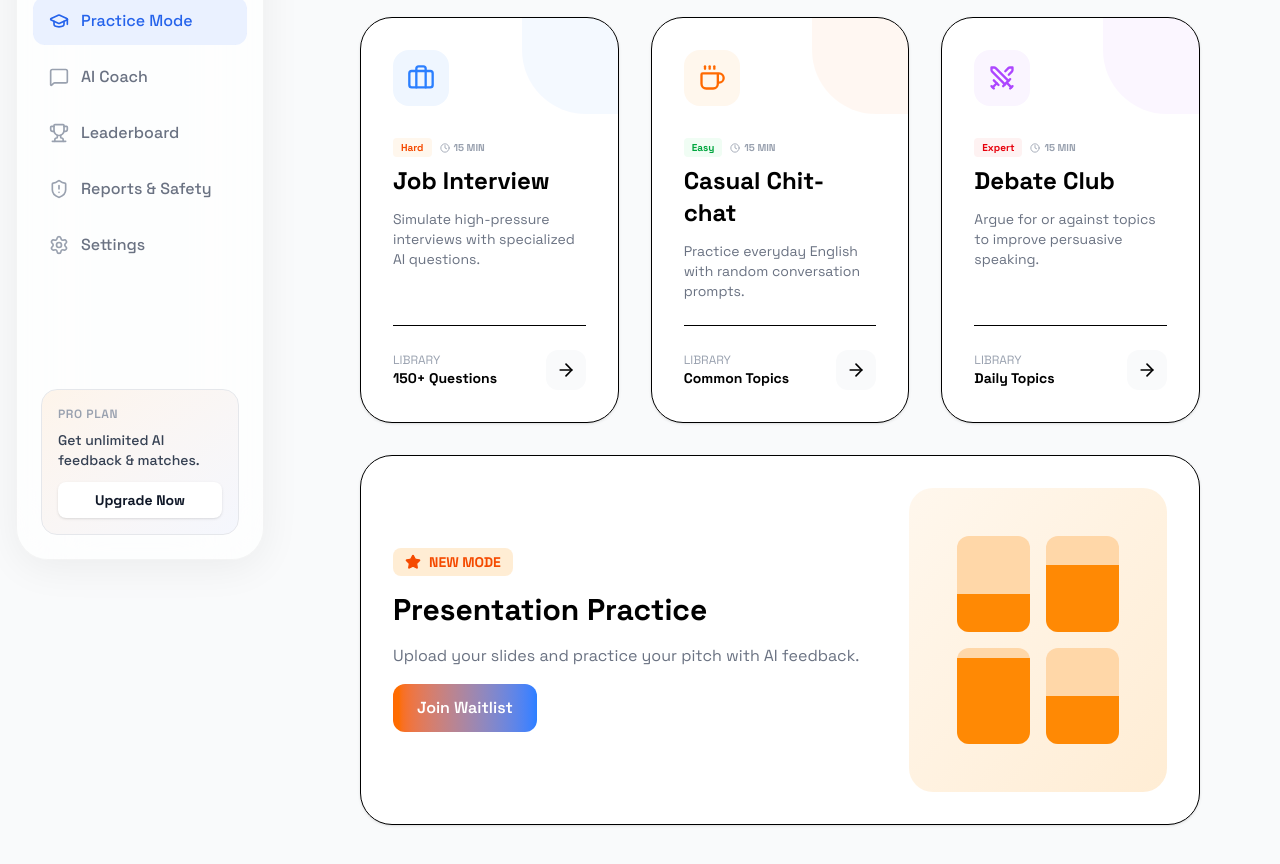
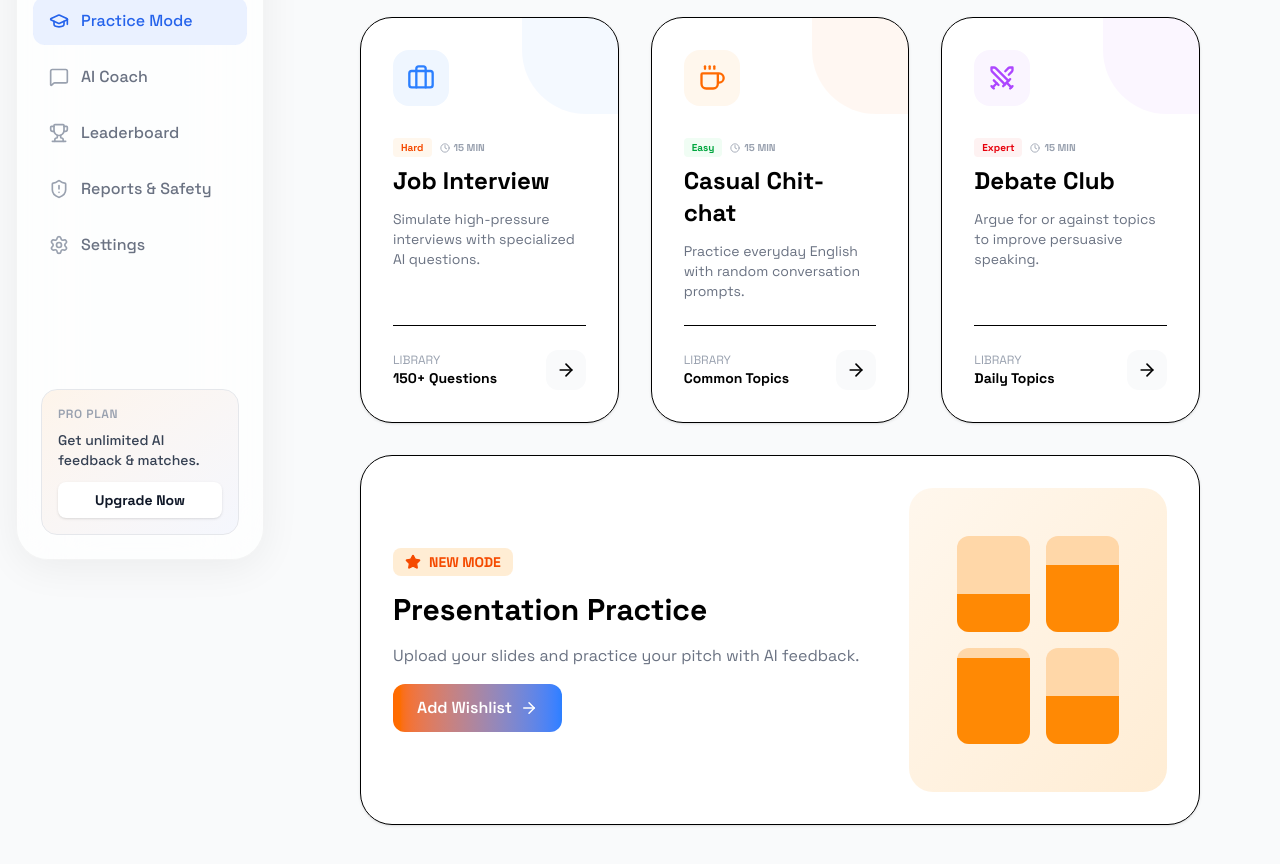
Before and after one commit to sadSanta-07/NoJudgement, a Next.js app: page /dashboard/practice in a window 1280 px wide. Shown: the part 224-1088 px from the top of the page. Built offline with nearby package versions, Linux system fonts and the light colour scheme; no server answers.

Commit message:
practice pages change

```diff
--- a/app/dashboard/practice/page.tsx
+++ b/app/dashboard/practice/page.tsx
@@ -18,7 +18,6 @@ import {
 import {
   useEffect,
   useId,
-  useRef,
   useState,
 } from "react";
 
@@ -52,6 +51,16 @@ const modes = [
   },
 ];
 
+const presentationMode = {
+  id: "presentation",
+  title: "Presentation Practice",
+  desc: "Upload your slides and practice your pitch with AI feedback.",
+  icon: Star,
+  color: "orange",
+  stats: "AI Feedback",
+  difficulty: "Medium",
+};
+
 const colorMap = {
   blue: {
     bg: "bg-blue-50",
@@ -81,8 +90,6 @@ export default function PracticeMode() {
 
   const id = useId();
 
-  const ref = useRef<HTMLDivElement>(null);
-
   useEffect(() => {
     function onKeyDown(event: KeyboardEvent) {
       if (event.key === "Escape") {
@@ -92,23 +99,30 @@ export default function PracticeMode() {
 
     if (active) {
       document.body.style.overflow = "hidden";
+      document.documentElement.style.overflow = "hidden";
     } else {
       document.body.style.overflow = "auto";
+      document.documentElement.style.overflow = "auto";
     }
 
     window.addEventListener("keydown", onKeyDown);
 
     return () => {
+      document.body.style.overflow = "auto";
+      document.documentElement.style.overflow = "auto";
+
       window.removeEventListener("keydown", onKeyDown);
     };
   }, [active]);
 
   return (
-    <div className="space-y-8 p-6 md:p-10 relative">
+    <div className="space-y-8 p-6 md:p-10 relative overflow-x-hidden">
 
       {/* HEADER */}
       <div className="flex flex-col md:flex-row md:items-end justify-between gap-4">
+
         <div>
+
           <h2 className="text-3xl font-bold text-gray-900">
             Choose Practice Mode
           </h2>
@@ -116,9 +130,11 @@ export default function PracticeMode() {
           <p className="text-gray-400 mt-1">
             Select a scenario to start your focused speaking session.
           </p>
+
         </div>
 
         <div className="flex space-x-2">
+
           <button className="px-4 py-2 bg-white border rounded-xl text-sm font-bold text-gray-600 hover:bg-gray-50">
             By Topic
           </button>
@@ -126,35 +142,69 @@ export default function PracticeMode() {
           <button className="px-4 py-2 bg-white border rounded-xl text-sm font-bold text-gray-600 hover:bg-gray-50">
             By Level
           </button>
-        </div>
+
         </div>
 
-      {/* EXPANDED MODAL */}
+      </div>
+
+      {/* MODAL */}
       <AnimatePresence>
+
         {active && (
           <>
-            {/* OVERLAY */}
+
+            {/* FULLSCREEN OVERLAY */}
             <motion.div
               initial={{ opacity: 0 }}
               animate={{ opacity: 1 }}
               exit={{ opacity: 0 }}
-              className="fixed inset-0 bg-black/40 backdrop-blur-sm z-40"
+              transition={{ duration: 0.2 }}
+              onClick={() => setActive(null)}
+              className="
+                fixed
+                inset-0
+                z-[999]
+                w-screen
+                h-screen
+                bg-black/50
+                backdrop-blur-md
+              "
             />
 
+            {/* MODAL WRAPPER */}
+            <div
+              className="
+                fixed
+                inset-0
+                z-[1000]
+                flex
+                items-center
+                justify-center
+                p-4
+                overflow-y-auto
+              "
+            >
+
               {/* MODAL */}
-            <div className="fixed inset-0 flex items-center justify-center z-50 p-4">
-
               <motion.div
                 layoutId={`card-${active.id}-${id}`}
-                ref={ref}
+                initial={{ scale: 0.95, opacity: 0 }}
+                animate={{ scale: 1, opacity: 1 }}
+                exit={{ scale: 0.95, opacity: 0 }}
+                transition={{
+                  type: "spring",
+                  stiffness: 250,
+                  damping: 25,
+                }}
                 className="
+                  relative
                   w-full
                   max-w-2xl
                   bg-white
                   rounded-[2rem]
                   shadow-2xl
+                  border
                   overflow-hidden
-                  border
                 "
               >
 
@@ -187,7 +237,13 @@ export default function PracticeMode() {
                           }
                         `}
                       >
+
+                        {active.id === "presentation" ? (
+                          <Star size={30} strokeWidth={2.5} />
+                        ) : (
                           <Lock size={30} strokeWidth={2.5} />
+                        )}
+
                       </div>
 
                       {/* TITLE */}
@@ -236,6 +292,7 @@ export default function PracticeMode() {
                     <div className="grid grid-cols-2 gap-4">
 
                       <div className="bg-gray-50 rounded-2xl p-5">
+
                         <p className="text-sm text-gray-400 mb-1">
                           Difficulty
                         </p>
@@ -243,9 +300,11 @@ export default function PracticeMode() {
                         <p className="font-bold text-lg">
                           {active.difficulty}
                         </p>
+
                       </div>
 
                       <div className="bg-gray-50 rounded-2xl p-5">
+
                         <p className="text-sm text-gray-400 mb-1">
                           Question Bank
                         </p>
@@ -253,6 +312,7 @@ export default function PracticeMode() {
                         <p className="font-bold text-lg">
                           {active.stats}
                         </p>
+
                       </div>
 
                     </div>
@@ -300,7 +360,7 @@ export default function PracticeMode() {
                         transition
                       "
                     >
-                      Start Session
+                      Coming Soon
                     </button>
 
                   </div>
@@ -310,8 +370,10 @@ export default function PracticeMode() {
               </motion.div>
 
             </div>
+
           </>
         )}
+
       </AnimatePresence>
 
       {/* CARDS */}
@@ -336,7 +398,6 @@ export default function PracticeMode() {
 
               <div className="bg-white p-8 rounded-[2rem] border shadow-sm flex flex-col h-full relative overflow-hidden transition-all group-hover:shadow-xl">
 
-                {/* ACCENT */}
                 <div
                   className={`
                     absolute
@@ -350,7 +411,6 @@ export default function PracticeMode() {
                   `}
                 />
 
-                {/* ICON */}
                 <div
                   className={`
                     w-14
@@ -369,7 +429,6 @@ export default function PracticeMode() {
 
                 <div className="flex-1">
 
-                  {/* BADGES */}
                   <div className="flex gap-2 mb-2">
 
                     <span
@@ -382,6 +441,8 @@ export default function PracticeMode() {
                         ${
                           mode.difficulty === "Easy"
                             ? "bg-green-50 text-green-600"
+                            : mode.difficulty === "Medium"
+                            ? "bg-blue-50 text-blue-600"
                             : mode.difficulty === "Hard"
                             ? "bg-orange-50 text-orange-600"
                             : "bg-red-50 text-red-600"
@@ -398,7 +459,6 @@ export default function PracticeMode() {
 
                   </div>
 
-                  {/* TITLE */}
                   <motion.h3
                     layoutId={`title-${mode.id}-${id}`}
                     className="text-2xl font-bold mb-3"
@@ -406,7 +466,6 @@ export default function PracticeMode() {
                     {mode.title}
                   </motion.h3>
 
-                  {/* DESC */}
                   <motion.p
                     layoutId={`desc-${mode.id}-${id}`}
                     className="text-gray-500 text-sm mb-6"
@@ -416,10 +475,10 @@ export default function PracticeMode() {
 
                 </div>
 
-                {/* FOOTER */}
                 <div className="flex justify-between items-center pt-6 border-t">
 
                   <div>
+
                     <p className="text-xs text-gray-400 uppercase">
                       Library
                     </p>
@@ -427,6 +486,7 @@ export default function PracticeMode() {
                     <p className="text-sm font-bold">
                       {mode.stats}
                     </p>
+
                   </div>
 
                   <button
@@ -457,33 +517,74 @@ export default function PracticeMode() {
 
       </div>
 
-      {/* EXTRA SECTION */}
-      <section className="bg-white p-8 rounded-[2rem] border shadow-sm">
+      {/* PRESENTATION SECTION */}
+      <motion.section
+        layoutId={`card-presentation-${id}`}
+        onClick={() => setActive(presentationMode)}
+        whileHover={{ y: -5 }}
+        className="
+          bg-white
+          p-8
+          rounded-[2rem]
+          border
+          shadow-sm
+          cursor-pointer
+          overflow-hidden
+          relative
+          group
+          transition-all
+          hover:shadow-xl
+        "
+      >
 
         <div className="flex flex-col md:flex-row items-center justify-between gap-8">
 
-          <div className="space-y-4">
+          <div className="space-y-4 flex-1">
 
             <div className="inline-flex items-center gap-2 bg-orange-100 text-orange-600 px-3 py-1 rounded-lg text-sm font-bold">
+
               <Star size={16} fill="currentColor" />
               NEW MODE
+
             </div>
 
-            <h3 className="text-3xl font-bold">
+            <motion.h3
+              layoutId={`title-presentation-${id}`}
+              className="text-3xl font-bold"
+            >
               Presentation Practice
-            </h3>
+            </motion.h3>
 
-            <p className="text-gray-500">
+            <motion.p
+              layoutId={`desc-presentation-${id}`}
+              className="text-gray-500"
+            >
               Upload your slides and practice your pitch with AI feedback.
-            </p>
+            </motion.p>
 
-            <button className="px-6 py-3 rounded-xl bg-gradient-to-r from-orange-500 to-blue-500 text-white font-semibold">
-              Join Waitlist
+            <button
+              className="
+                px-6
+                py-3
+                rounded-xl
+                bg-gradient-to-r
+                from-orange-500
+                to-blue-500
+                text-white
+                font-semibold
+                flex
+                items-center
+                gap-2
+                group-hover:scale-105
+                transition
+              "
+            >
+              Add Wishlist
+              <ArrowRight size={18} />
             </button>
 
           </div>
 
-          {/* GRAPH */}
           <div className="w-full md:w-1/3 aspect-square bg-gradient-to-br from-orange-50 to-orange-100 rounded-3xl flex items-center justify-center p-12">
 
             <div className="grid grid-cols-2 gap-4 w-full">
@@ -512,7 +613,7 @@ export default function PracticeMode() {
 
         </div>
 
-      </section>
+      </motion.section>
 
     </div>
   );
```
Lines whose indentation alone changed are shown as unchanged.
